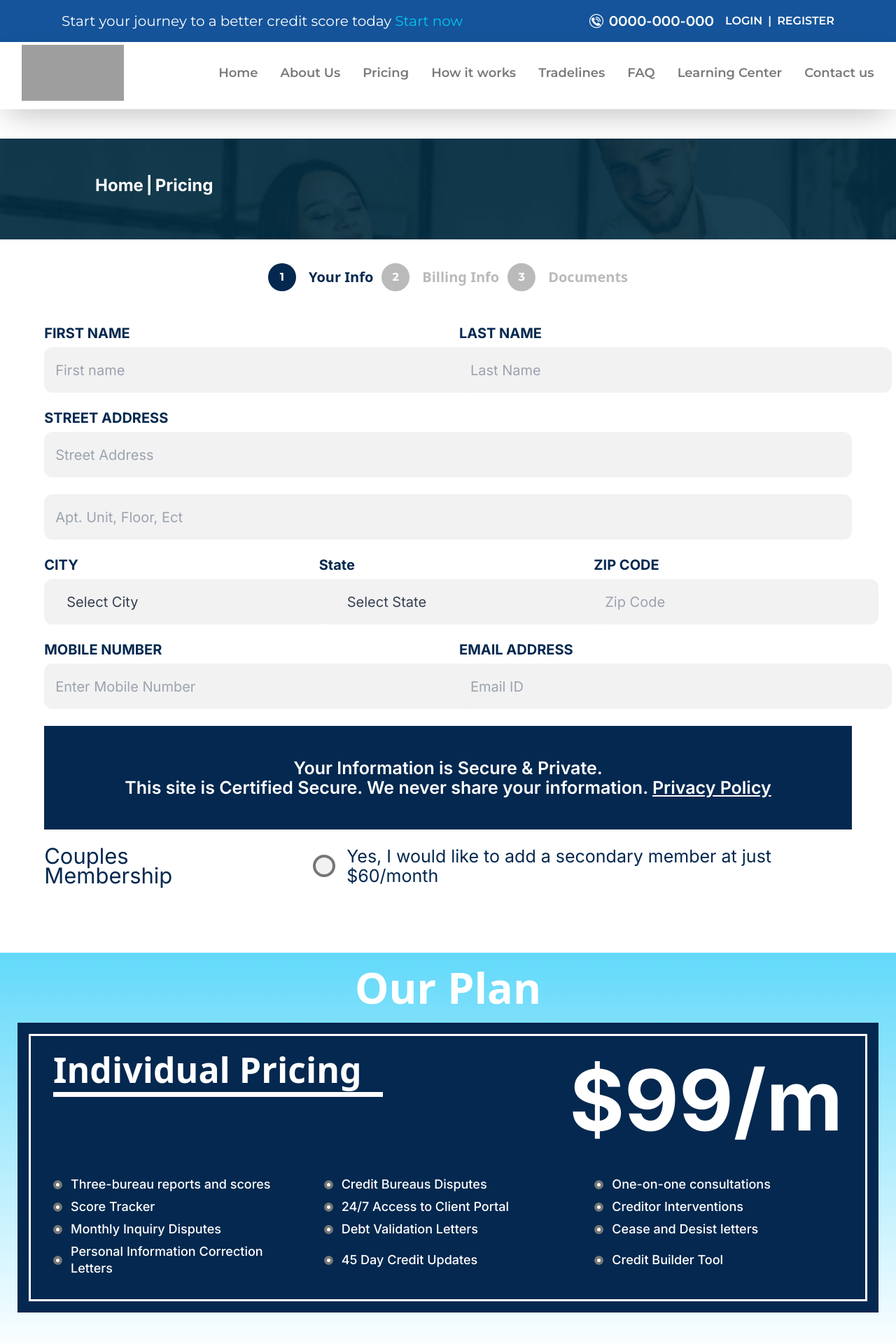
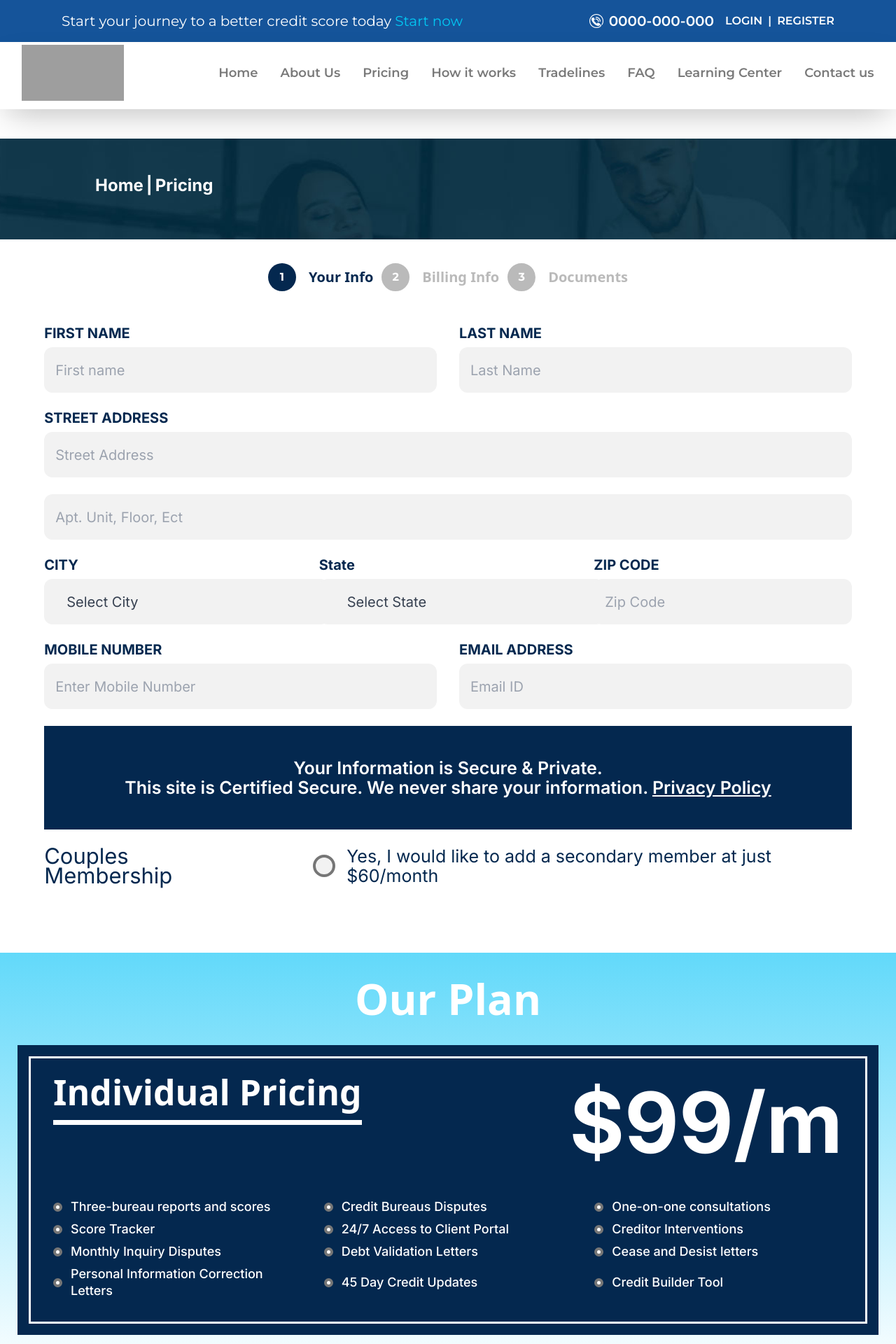
Before and after one commit to Nitin6404/ez-credit-repair, a React (Vite) app: page /register in a window 1280 px wide. Shown: the top 1920 px of the page at 70% size. Built offline with nearby package versions, Linux system fonts and the light colour scheme; grey boxes are pictures that could not be loaded.

Commit message:
fix/register-page-first-full-way

```diff
--- a/src/components/auth/register/CreditReportSection.jsx
+++ b/src/components/auth/register/CreditReportSection.jsx
@@ -4,7 +4,7 @@ export function CreditReportSection({ formData, handleInputChange }) {
   return (
     <div className="w-full">
       {/* Blue background */}
-      <div className="h-auto w-full bg-[#15549A] py-8 md:h-[283px]">
+      <div className="h-auto w-full bg-[#15549A] py-8 md:h-[100%]">
         <div className="mx-auto max-w-[1439px] px-4 py-8">
           {/* Title */}
           <h2 className="mb-3 text-center text-[30px] font-bold text-white md:text-[50px]">
--- a/src/components/auth/register/PersonalInfoForm.jsx
+++ b/src/components/auth/register/PersonalInfoForm.jsx
@@ -5,7 +5,7 @@ const states = ['Maharashtra', 'Karnataka', 'Delhi', 'Tamil Nadu', 'Gujarat'];
 function PersonalInfoForm({ formData, handleInputChange }) {
   return (
     <div className="mb-8 w-full max-w-[95%] space-y-4 px-2 sm:mb-20 sm:w-[1272px] sm:space-y-6 sm:px-4">
-      <div className="grid grid-cols-1 gap-4 sm:grid-cols-2 sm:gap-8">
+      <div className="grid grid-cols-1 gap-4 overflow-hidden sm:grid-cols-2 sm:gap-8">
         <div>
           <label className="mb-2 block font-inter text-base font-bold text-[#04284F] sm:text-[20px]">
             FIRST NAME
@@ -16,7 +16,7 @@ function PersonalInfoForm({ formData, handleInputChange }) {
             value={formData.firstName}
             onChange={handleInputChange}
             placeholder="First name"
-            className="h-[50px] w-full rounded-xl bg-[#F2F2F2] px-4 font-inter text-base font-normal text-gray-700 placeholder:text-gray-400 focus:outline-none sm:h-[65px] sm:w-[618px] sm:text-[20px]"
+            className="h-[50px] w-full rounded-xl bg-[#F2F2F2] px-4 font-inter text-base font-normal text-gray-700 placeholder:text-gray-400 focus:outline-none sm:h-[65px] sm:w-[100%] sm:text-[20px]"
           />
         </div>
         <div>
@@ -29,7 +29,7 @@ function PersonalInfoForm({ formData, handleInputChange }) {
             value={formData.lastName}
             onChange={handleInputChange}
             placeholder="Last Name"
-            className="h-[50px] w-full rounded-xl bg-[#F2F2F2] px-4 font-inter text-base font-normal text-gray-700 placeholder:text-gray-400 focus:outline-none sm:h-[65px] sm:w-[618px] sm:text-[20px]"
+            className="h-[50px] w-full rounded-xl bg-[#F2F2F2] px-4 font-inter text-base font-normal text-gray-700 placeholder:text-gray-400 focus:outline-none sm:h-[65px] sm:w-[100%] sm:text-[20px]"
           />
         </div>
       </div>
@@ -44,7 +44,7 @@ function PersonalInfoForm({ formData, handleInputChange }) {
           value={formData.streetAddress}
           onChange={handleInputChange}
           placeholder="Street Address"
-          className="h-[50px] w-full rounded-xl bg-[#F2F2F2] px-4 font-inter text-base font-normal text-gray-700 placeholder:text-gray-400 focus:outline-none sm:h-[65px] sm:text-[20px]"
+          className="h-[50px] w-full rounded-xl bg-[#F2F2F2] px-4 font-inter text-base font-normal text-gray-700 placeholder:text-gray-400 focus:outline-none sm:h-[65px] sm:w-[100%] sm:text-[20px]"
         />
       </div>
 
@@ -55,7 +55,7 @@ function PersonalInfoForm({ formData, handleInputChange }) {
           value={formData.aptUnit}
           onChange={handleInputChange}
           placeholder="Apt. Unit, Floor, Ect"
-          className="h-[50px] w-full rounded-xl bg-[#F2F2F2] px-4 font-inter text-base font-normal text-gray-700 placeholder:text-gray-400 focus:outline-none sm:h-[65px] sm:text-[20px]"
+          className="h-[50px] w-full rounded-xl bg-[#F2F2F2] px-4 font-inter text-base font-normal text-gray-700 placeholder:text-gray-400 focus:outline-none sm:h-[65px] sm:w-[100%] sm:text-[20px]"
         />
       </div>
 
@@ -110,7 +110,7 @@ function PersonalInfoForm({ formData, handleInputChange }) {
             value={formData.zipCode}
             onChange={handleInputChange}
             placeholder="Zip Code"
-            className="h-[50px] w-full rounded-xl bg-[#F2F2F2] px-4 font-inter text-base font-normal text-gray-700 placeholder:text-gray-400 focus:outline-none sm:h-[65px] sm:w-[407px] sm:text-[20px]"
+            className="h-[50px] w-full rounded-xl bg-[#F2F2F2] px-4 font-inter text-base font-normal text-gray-700 placeholder:text-gray-400 focus:outline-none sm:h-[65px] sm:w-[100%] sm:text-[20px]"
           />
         </div>
       </div>
@@ -126,7 +126,7 @@ function PersonalInfoForm({ formData, handleInputChange }) {
             value={formData.mobileNumber}
             onChange={handleInputChange}
             placeholder="Enter Mobile Number"
-            className="h-[50px] w-full rounded-xl bg-[#F2F2F2] px-4 font-inter text-base font-normal text-gray-700 placeholder:text-gray-400 focus:outline-none sm:h-[65px] sm:w-[618px] sm:text-[20px]"
+            className="h-[50px] w-full rounded-xl bg-[#F2F2F2] px-4 font-inter text-base font-normal text-gray-700 placeholder:text-gray-400 focus:outline-none sm:h-[65px] sm:w-[100%] sm:text-[20px]"
           />
         </div>
         <div>
@@ -139,7 +139,7 @@ function PersonalInfoForm({ formData, handleInputChange }) {
             value={formData.emailAddress}
             onChange={handleInputChange}
             placeholder="Email ID"
-            className="h-[50px] w-full rounded-xl bg-[#F2F2F2] px-4 font-inter text-base font-normal text-gray-700 placeholder:text-gray-400 focus:outline-none sm:h-[65px] sm:w-[618px] sm:text-[20px]"
+            className="h-[50px] w-full rounded-xl bg-[#F2F2F2] px-4 font-inter text-base font-normal text-gray-700 placeholder:text-gray-400 focus:outline-none sm:h-[65px] sm:w-[100%] sm:text-[20px]"
           />
         </div>
       </div>
--- a/src/components/auth/register/PricingPlan.jsx
+++ b/src/components/auth/register/PricingPlan.jsx
@@ -15,12 +15,12 @@ const features = [
 
 export function PricingPlan() {
   return (
-    <div className="relative w-full">
+    <div className="relative mb-12 w-full">
       {/* Background with gradient */}
       <div className="absolute inset-0 bg-gradient-to-b from-[#62D9FA] to-white" />
 
-      <div className="relative mx-auto flex max-w-[1439px] flex-col items-center justify-center px-4 pb-8 pt-4 sm:pb-16 sm:pt-8">
-        <h2 className="mb-4 text-center text-3xl font-bold text-white sm:mb-8 sm:text-[61px]">
+      <div className="relative mx-auto flex max-w-[1439px] flex-col items-center justify-center px-4 pb-8 pt-4 sm:pb-16 sm:pt-12">
+        <h2 className="mb-4 text-center text-3xl font-bold text-white sm:mb-12 sm:text-[61px]">
           Our Plan
         </h2>
 
@@ -34,7 +34,7 @@ export function PricingPlan() {
                   <h3 className="-center mb-2 flex items-center text-2xl font-bold text-white sm:mb-4 sm:text-[50px]">
                     Individual Pricing
                   </h3>
-                  <div className="h-[3px] w-[200px] bg-white sm:h-[7px] sm:w-[471px]" />
+                  <div className="mt-6 h-[3px] w-[200px] bg-white sm:h-[7px] sm:w-[100%]" />
                 </div>
                 <div className="text-center sm:text-right">
                   <p className="font-inter text-4xl font-bold leading-none text-white sm:text-[100px]">
```
